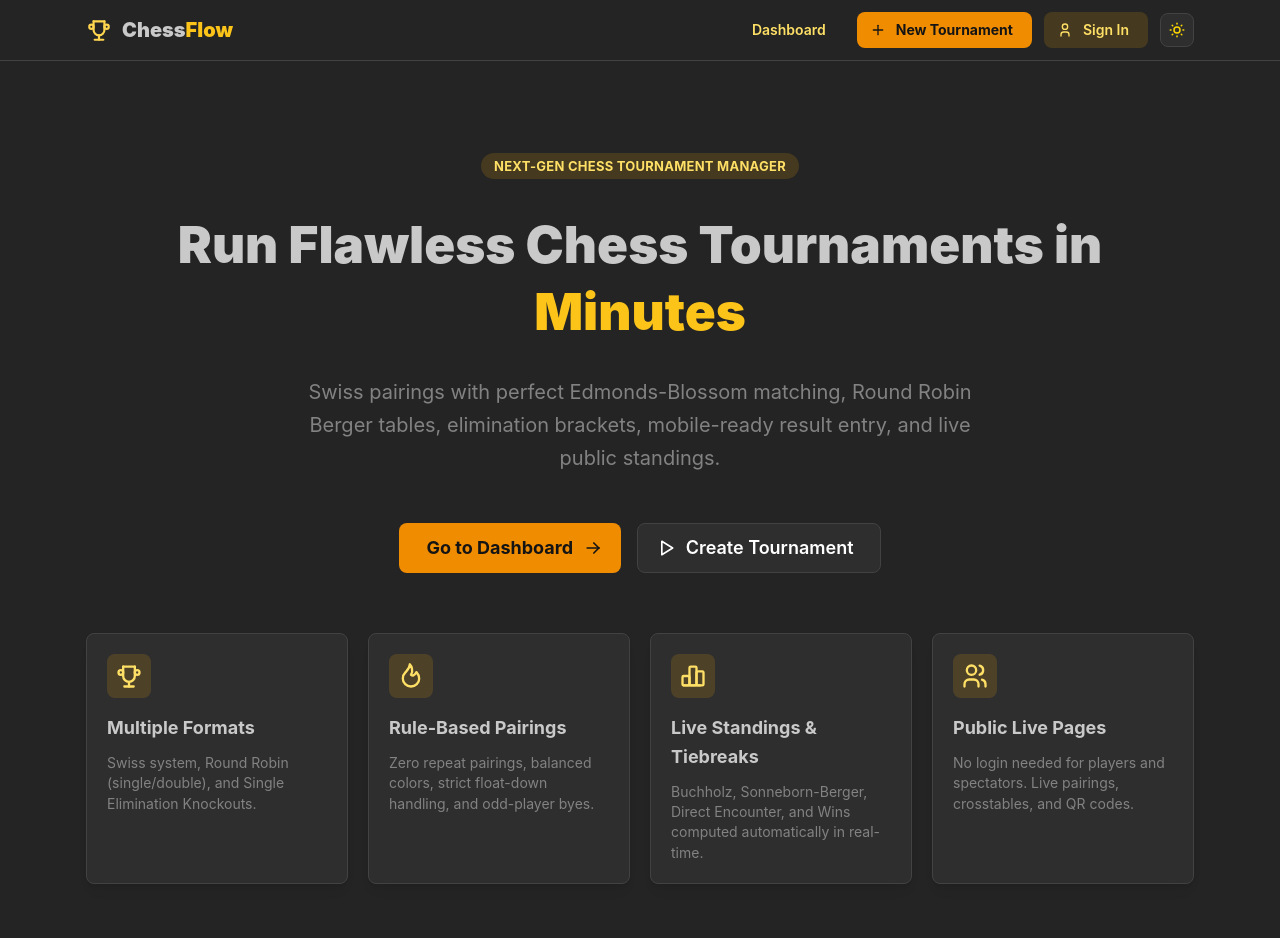
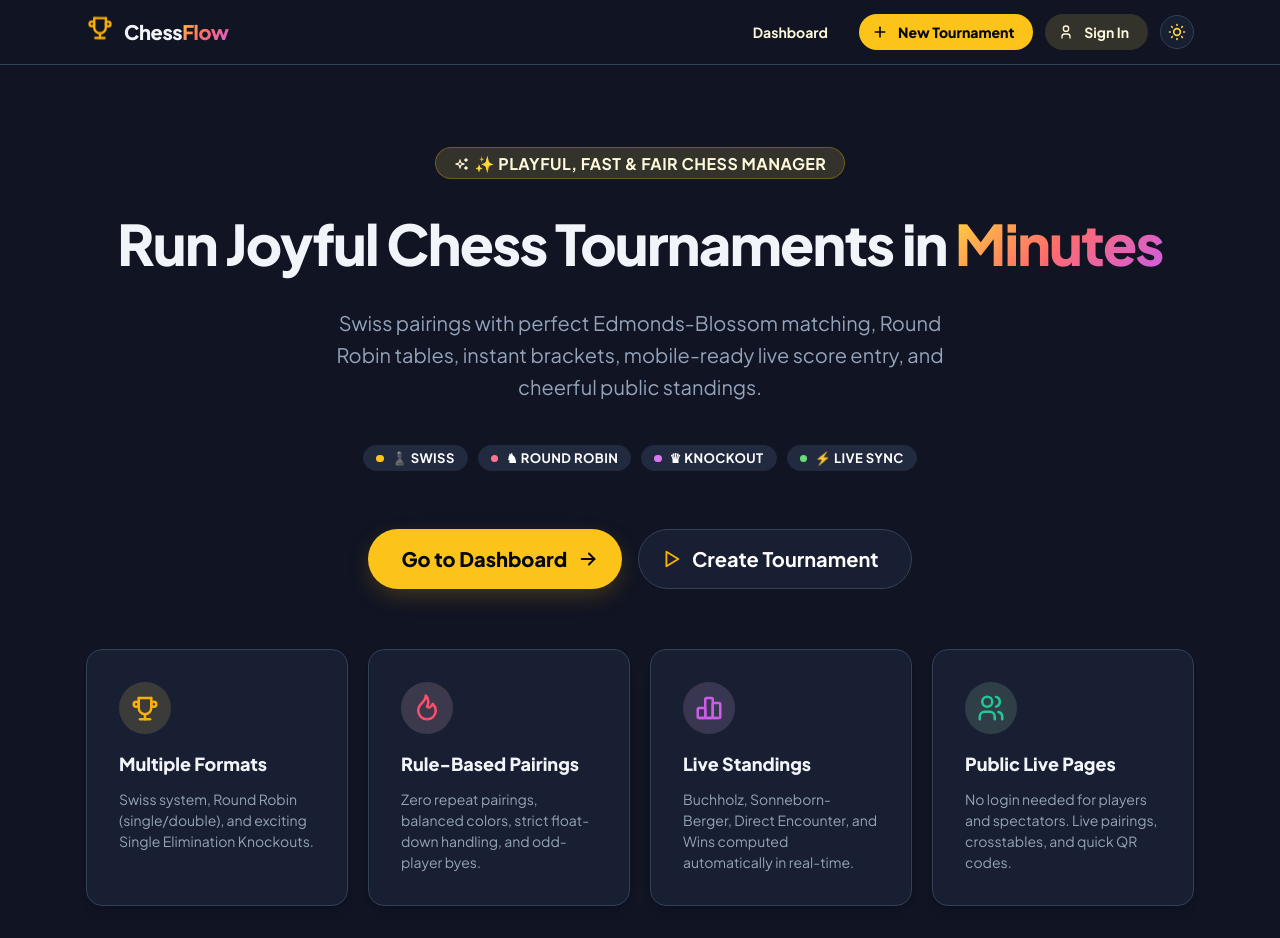
Before and after one commit to Taraldinn/Open-Chess, a Next.js app: page / in a window 1280 px wide. Before the commit the page ends 916 px from the top, so only its background shows below. Built offline with nearby package versions, Linux system fonts and the light colour scheme; no server answers.

Commit message:
initial commit

```diff
--- a/app/page.tsx
+++ b/app/page.tsx
@@ -11,6 +11,7 @@ import {
   SimpleGrid,
   ThemeIcon,
   Badge,
+  Box,
 } from '@mantine/core';
 import {
   IconTrophy,
@@ -19,43 +20,66 @@ import {
   IconChartBar,
   IconArrowRight,
   IconPlayerPlay,
+  IconSparkles,
 } from '@tabler/icons-react';
 import Link from 'next/link';
 
 export default function HomePage() {
   return (
     <Container size="lg" py="xl">
-      <Stack gap="xl" align="center" my={60} ta="center">
-        <Badge size="lg" variant="light" color="yellow">
-          Next-Gen Chess Tournament Manager
+      <Stack gap="xl" align="center" my={50} ta="center">
+        <Badge
+          size="xl"
+          variant="light"
+          color="yellow"
+          radius="xl"
+          leftSection={<IconSparkles size={16} />}
+          style={{ padding: '8px 18px', border: '1px solid rgba(250, 176, 5, 0.3)' }}
+        >
+          ✨ Playful, Fast & Fair Chess Manager
         </Badge>
-        <Title order={1} size="3.2rem" fw={900}>
-          Run Flawless Chess Tournaments in{' '}
-          <Text component="span" c="yellow.5" inherit>
+
+        <Title order={1} size="3.5rem" fw={900} style={{ letterSpacing: '-0.03em', lineHeight: 1.15 }}>
+          Run Joyful Chess Tournaments in{' '}
+          <Text component="span" className="playful-gradient-text" inherit>
             Minutes
           </Text>
         </Title>
-        <Text c="dimmed" size="xl" maw={680}>
-          Swiss pairings with perfect Edmonds-Blossom matching, Round Robin Berger tables,
-          elimination brackets, mobile-ready result entry, and live public standings.
+
+        <Text c="dimmed" size="xl" maw={660} style={{ lineHeight: 1.6 }}>
+          Swiss pairings with perfect Edmonds-Blossom matching, Round Robin tables,
+          instant brackets, mobile-ready live score entry, and cheerful public standings.
         </Text>
-        <Group mt="md">
+
+        {/* Playful Floating Chess Badges */}
+        <Group gap="xs" my="xs">
+          <Badge size="lg" variant="dot" color="yellow">♟️ Swiss</Badge>
+          <Badge size="lg" variant="dot" color="coral">♞ Round Robin</Badge>
+          <Badge size="lg" variant="dot" color="arcadeViolet">♛ Knockout</Badge>
+          <Badge size="lg" variant="dot" color="mintJoy">⚡ Live Sync</Badge>
+        </Group>
+
+        <Group mt="md" gap="md">
           <Link href="/dashboard" style={{ textDecoration: 'none' }}>
             <Button
-              size="lg"
+              size="xl"
               color="yellow"
               c="dark.9"
-              fw={700}
-              rightSection={<IconArrowRight size={20} />}
+              fw={800}
+              radius="xl"
+              rightSection={<IconArrowRight size={22} />}
+              className="playful-card-glow"
             >
               Go to Dashboard
             </Button>
           </Link>
           <Link href="/t/new" style={{ textDecoration: 'none' }}>
             <Button
-              size="lg"
+              size="xl"
               variant="default"
-              leftSection={<IconPlayerPlay size={20} />}
+              radius="xl"
+              fw={700}
+              leftSection={<IconPlayerPlay size={22} color="#fab005" />}
             >
               Create Tournament
             </Button>
@@ -63,52 +87,52 @@ export default function HomePage() {
         </Group>
       </Stack>
 
-      <SimpleGrid cols={{ base: 1, sm: 2, md: 4 }} spacing="lg" mt={50}>
-        <Card shadow="sm" padding="lg" radius="md" withBorder>
-          <ThemeIcon size="xl" radius="md" color="yellow" variant="light" mb="md">
-            <IconTrophy size={28} />
+      <SimpleGrid cols={{ base: 1, sm: 2, md: 4 }} spacing="lg" mt={60}>
+        <Card shadow="sm" padding="xl" radius="lg" withBorder className="playful-hover-card">
+          <ThemeIcon size={52} radius="xl" color="yellow" variant="light" mb="md">
+            <IconTrophy size={30} color="#fab005" />
           </ThemeIcon>
-          <Text fw={700} size="lg" mb="xs">
+          <Text fw={800} size="lg" mb="xs">
             Multiple Formats
           </Text>
-          <Text size="sm" c="dimmed">
-            Swiss system, Round Robin (single/double), and Single Elimination Knockouts.
+          <Text size="sm" c="dimmed" style={{ lineHeight: 1.5 }}>
+            Swiss system, Round Robin (single/double), and exciting Single Elimination Knockouts.
           </Text>
         </Card>
 
-        <Card shadow="sm" padding="lg" radius="md" withBorder>
-          <ThemeIcon size="xl" radius="md" color="yellow" variant="light" mb="md">
-            <IconFlame size={28} />
+        <Card shadow="sm" padding="xl" radius="lg" withBorder className="playful-hover-card">
+          <ThemeIcon size={52} radius="xl" color="coral" variant="light" mb="md">
+            <IconFlame size={30} color="#ff4d6d" />
           </ThemeIcon>
-          <Text fw={700} size="lg" mb="xs">
+          <Text fw={800} size="lg" mb="xs">
             Rule-Based Pairings
           </Text>
-          <Text size="sm" c="dimmed">
+          <Text size="sm" c="dimmed" style={{ lineHeight: 1.5 }}>
             Zero repeat pairings, balanced colors, strict float-down handling, and odd-player byes.
           </Text>
         </Card>
 
-        <Card shadow="sm" padding="lg" radius="md" withBorder>
-          <ThemeIcon size="xl" radius="md" color="yellow" variant="light" mb="md">
-            <IconChartBar size={28} />
+        <Card shadow="sm" padding="xl" radius="lg" withBorder className="playful-hover-card">
+          <ThemeIcon size={52} radius="xl" color="arcadeViolet" variant="light" mb="md">
+            <IconChartBar size={30} color="#cc5de8" />
           </ThemeIcon>
-          <Text fw={700} size="lg" mb="xs">
-            Live Standings & Tiebreaks
+          <Text fw={800} size="lg" mb="xs">
+            Live Standings
           </Text>
-          <Text size="sm" c="dimmed">
+          <Text size="sm" c="dimmed" style={{ lineHeight: 1.5 }}>
             Buchholz, Sonneborn-Berger, Direct Encounter, and Wins computed automatically in real-time.
           </Text>
         </Card>
 
-        <Card shadow="sm" padding="lg" radius="md" withBorder>
-          <ThemeIcon size="xl" radius="md" color="yellow" variant="light" mb="md">
-            <IconUsers size={28} />
+        <Card shadow="sm" padding="xl" radius="lg" withBorder className="playful-hover-card">
+          <ThemeIcon size={52} radius="xl" color="mintJoy" variant="light" mb="md">
+            <IconUsers size={30} color="#20c997" />
           </ThemeIcon>
-          <Text fw={700} size="lg" mb="xs">
+          <Text fw={800} size="lg" mb="xs">
             Public Live Pages
           </Text>
-          <Text size="sm" c="dimmed">
-            No login needed for players and spectators. Live pairings, crosstables, and QR codes.
+          <Text size="sm" c="dimmed" style={{ lineHeight: 1.5 }}>
+            No login needed for players and spectators. Live pairings, crosstables, and quick QR codes.
           </Text>
         </Card>
       </SimpleGrid>
--- /dev/null
+++ b/app/playful.css
@@ -0,0 +1,85 @@
+/* Playful & Jolly Arcade Theme Enhancements */
+
+:root {
+  --font-playful-gradient: linear-gradient(135deg, #ffd43b 0%, #ff6b6b 50%, #cc5de8 100%);
+  --playful-glow: 0 8px 24px -4px rgba(251, 176, 5, 0.25);
+  --playful-glow-coral: 0 8px 24px -4px rgba(255, 107, 107, 0.25);
+}
+
+/* Smooth color-scheme transitions */
+html, body {
+  transition: background-color 0.25s ease, color 0.25s ease;
+}
+
+/* Playful bouncy button micro-interactions */
+.mantine-Button-root {
+  transition: transform 0.15s cubic-bezier(0.34, 1.56, 0.64, 1), box-shadow 0.15s ease, filter 0.15s ease !important;
+}
+
+.mantine-Button-root:not([data-disabled]):hover {
+  transform: translateY(-2px) scale(1.02);
+  filter: brightness(1.05);
+}
+
+.mantine-Button-root:not([data-disabled]):active {
+  transform: translateY(1px) scale(0.98);
+}
+
+/* Playful ActionIcon bouncy micro-interactions */
+.mantine-ActionIcon-root {
+  transition: transform 0.15s cubic-bezier(0.34, 1.56, 0.64, 1), box-shadow 0.15s ease !important;
+}
+
+.mantine-ActionIcon-root:not([data-disabled]):hover {
+  transform: translateY(-2px) scale(1.08);
+}
+
+.mantine-ActionIcon-root:not([data-disabled]):active {
+  transform: translateY(1px) scale(0.95);
+}
+
+/* Cheerful interactive card hover lift */
+.mantine-Card-root {
+  transition: transform 0.2s cubic-bezier(0.34, 1.56, 0.64, 1), box-shadow 0.2s ease, border-color 0.2s ease;
+}
+
+/* Bubbly badge styling */
+.mantine-Badge-root {
+  letter-spacing: 0.03em;
+  text-transform: uppercase;
+  font-weight: 800;
+  transition: transform 0.15s ease;
+}
+
+/* Joyful gradient text helper */
+.playful-gradient-text {
+  background: var(--font-playful-gradient);
+  -webkit-background-clip: text;
+  -webkit-text-fill-color: transparent;
+  display: inline-block;
+}
+
+/* Arcade floating celebration animation */
+@keyframes playful-float {
+  0% { transform: translateY(0px) rotate(0deg); }
+  50% { transform: translateY(-6px) rotate(2deg); }
+  100% { transform: translateY(0px) rotate(0deg); }
+}
+
+.playful-float {
+  display: inline-block;
+  animation: playful-float 3s ease-in-out infinite;
+}
+
+/* Subtle arcade glow card */
+.playful-card-glow {
+  box-shadow: var(--playful-glow);
+}
+
+/* Warm input focus ring */
+.mantine-TextInput-input:focus,
+.mantine-Select-input:focus,
+.mantine-NumberInput-input:focus {
+  border-color: #fab005 !important;
+  box-shadow: 0 0 0 3px rgba(250, 176, 5, 0.2) !important;
+}
--- a/components/chess/StandingsTable.tsx
+++ b/components/chess/StandingsTable.tsx
@@ -33,7 +33,7 @@ export function StandingsTable({ standings, tournamentSlug }: StandingsTableProp
           <Table.Tr key={row.playerId}>
             <Table.Td fw={700}>
               {row.rank === 1 ? (
-                <Badge color="yellow" variant="filled" size="md">
+                <Badge color="yellow" c="dark.9" variant="filled" size="md">
                   🥇 1
                 </Badge>
               ) : row.rank === 2 ? (
@@ -41,7 +41,7 @@ export function StandingsTable({ standings, tournamentSlug }: StandingsTableProp
                   🥈 2
                 </Badge>
               ) : row.rank === 3 ? (
-                <Badge color="orange" variant="filled" size="md">
+                <Badge color="coral" variant="filled" size="md">
                   🥉 3
                 </Badge>
               ) : (
--- a/components/navigation/Navbar.tsx
+++ b/components/navigation/Navbar.tsx
@@ -8,6 +8,7 @@ import {
   useMantineColorScheme,
   useComputedColorScheme,
   Container,
+  Box,
 } from '@mantine/core';
 import {
   IconSun,
@@ -34,22 +35,25 @@ export function Navbar() {
         position: 'sticky',
         top: 0,
         zIndex: 100,
+        backdropFilter: 'blur(8px)',
       }}
     >
-      <Container size="lg" h={60}>
+      <Container size="lg" h={64}>
         <Group justify="space-between" h="100%">
           <Link href="/" style={{ textDecoration: 'none' }}>
-            <Group gap="xs">
-              <IconTrophy size={26} color="#ffd54f" />
-              <Text fw={900} size="xl" c="var(--mantine-color-text)">
-                Chess<Text component="span" c="yellow.5" inherit>Flow</Text>
+            <Group gap="xs" align="center">
+              <Box className="playful-float">
+                <IconTrophy size={28} color="#fab005" />
+              </Box>
+              <Text fw={900} size="xl" c="var(--mantine-color-text)" style={{ letterSpacing: '-0.02em' }}>
+                Chess<Text component="span" className="playful-gradient-text" inherit>Flow</Text>
               </Text>
             </Group>
           </Link>
 
           <Group gap="sm">
             <Link href="/dashboard" style={{ textDecoration: 'none' }}>
-              <Button variant="subtle" size="sm">
+              <Button variant="subtle" size="sm" radius="xl">
                 Dashboard
               </Button>
             </Link>
@@ -58,8 +62,9 @@ export function Navbar() {
                 color="yellow"
                 c="dark.9"
                 size="sm"
-                fw={700}
-                leftSection={<IconPlus size={16} />}
+                radius="xl"
+                fw={800}
+                leftSection={<IconPlus size={16} stroke={2.5} />}
               >
                 New Tournament
               </Button>
@@ -69,12 +74,13 @@ export function Navbar() {
               onClick={toggleColorScheme}
               variant="default"
               size="lg"
+              radius="xl"
               aria-label="Toggle color scheme"
             >
               {computedColorScheme === 'dark' ? (
-                <IconSun size={18} color="gold" />
+                <IconSun size={20} color="#ffd43b" />
               ) : (
-                <IconMoon size={18} />
+                <IconMoon size={20} color="#7950f2" />
               )}
             </ActionIcon>
           </Group>
--- a/theme.ts
+++ b/theme.ts
@@ -1,24 +1,186 @@
 import { createTheme, MantineColorsTuple } from '@mantine/core';
 
-const chessGold: MantineColorsTuple = [
-  '#fff8e1',
-  '#ffecb3',
-  '#ffe082',
-  '#ffd54f',
-  '#ffca28',
-  '#ffc107',
-  '#ffb300',
-  '#ffa000',
-  '#ff8f00',
-  '#ff6f00'
+// Cheerful sunshine honey/amber gold
+const sunshine: MantineColorsTuple = [
+  '#fff9db',
+  '#fff3bf',
+  '#ffe066',
+  '#ffd43b',
+  '#fcc419',
+  '#fab005',
+  '#f59f00',
+  '#f08c00',
+  '#e67700',
+  '#d9480f',
+];
+
+// Playful punchy watermelon/coral for accents
+const coral: MantineColorsTuple = [
+  '#fff0f3',
+  '#ffe3e8',
+  '#ffccd5',
+  '#ffb3c1',
+  '#ff758f',
+  '#ff4d6d',
+  '#c9184a',
+  '#a4133c',
+  '#800f2f',
+  '#590d22',
+];
+
+// Joyful electric violet for arcade highlights
+const arcadeViolet: MantineColorsTuple = [
+  '#f8f0fc',
+  '#f3d9fa',
+  '#eebefa',
+  '#e599f7',
+  '#da77f2',
+  '#cc5de8',
+  '#ae3ec9',
+  '#9c36b5',
+  '#862e9c',
+  '#702688',
+];
+
+// Fresh spring mint for wins & confirmations
+const mintJoy: MantineColorsTuple = [
+  '#ebfbee',
+  '#d3f9d8',
+  '#b2f2bb',
+  '#8ce99a',
+  '#69db7c',
+  '#51cf66',
+  '#40c057',
+  '#37b24d',
+  '#2f9e44',
+  '#2b8a3e',
+];
+
+// Rich, warm cozy indigo-slate dark mode (warm midnight instead of stark cold gray)
+const playfulDark: MantineColorsTuple = [
+  '#f1f5f9', // 0: text primary
+  '#cbd5e1', // 1: text secondary
+  '#94a3b8', // 2: text muted
+  '#64748b', // 3: subtle borders
+  '#334155', // 4: active hover
+  '#222a3f', // 5: input bg / card border
+  '#191f32', // 6: card / paper background
+  '#101423', // 7: body background
+  '#0b0e19', // 8: deep header
+  '#06080f', // 9: lowest floor
 ];
 
 export const theme = createTheme({
   primaryColor: 'yellow',
+  primaryShade: { light: 5, dark: 4 },
   colors: {
-    chessGold,
+    yellow: sunshine,
+    sunshine,
+    coral,
+    arcadeViolet,
+    mintJoy,
+    green: mintJoy,
+    dark: playfulDark,
   },
-  fontFamily: 'Inter, -apple-system, BlinkMacSystemFont, Segoe UI, Roboto, Helvetica, Arial, sans-serif',
-  defaultRadius: 'md',
+  fontFamily:
+    'var(--font-sans), "Plus Jakarta Sans", "Nunito", -apple-system, BlinkMacSystemFont, "Segoe UI", Roboto, sans-serif',
+  headings: {
+    fontFamily:
+      'var(--font-sans), "Plus Jakarta Sans", "Nunito", -apple-system, BlinkMacSystemFont, "Segoe UI", Roboto, sans-serif',
+    fontWeight: '800',
+  },
+  defaultRadius: 'lg',
   cursorType: 'pointer',
+  components: {
+    Button: {
+      defaultProps: {
+        radius: 'xl',
+        fw: 700,
+      },
+    },
+    Badge: {
+      defaultProps: {
+        radius: 'xl',
+        fw: 700,
+      },
+    },
+    Card: {
+      defaultProps: {
+        radius: 'lg',
+        shadow: 'sm',
+        withBorder: true,
+      },
+    },
+    Paper: {
+      defaultProps: {
+        radius: 'lg',
+      },
+    },
+    ActionIcon: {
+      defaultProps: {
+        radius: 'xl',
+      },
+    },
+    TextInput: {
+      defaultProps: {
+        radius: 'md',
+      },
+    },
+    Select: {
+      defaultProps: {
+        radius: 'md',
+      },
+    },
+    Modal: {
+      defaultProps: {
+        radius: 'xl',
+      },
+    },
+    Tabs: {
+      defaultProps: {
+        radius: 'xl',
+      },
+      styles: {
+        tab: {
+          fontWeight: 700,
+          borderRadius: '9999px',
+        },
+      },
+    },
+    Table: {
+      defaultProps: {
+        striped: true,
+        highlightOnHover: true,
+      },
+    },
+    Stepper: {
+      defaultProps: {
+        color: 'yellow',
+        radius: 'xl',
+      },
+    },
+    Switch: {
+      defaultProps: {
+        color: 'yellow',
+        radius: 'xl',
+      },
+    },
+    Radio: {
+      defaultProps: {
+        color: 'yellow',
+      },
+    },
+    Checkbox: {
+      defaultProps: {
+        color: 'yellow',
+        radius: 'md',
+      },
+    },
+    Menu: {
+      defaultProps: {
+        radius: 'lg',
+        shadow: 'md',
+      },
+    },
+  },
 });
```
Also changed, not shown: app/(auth)/login/page.tsx (+6 -1 lines), app/(dashboard)/dashboard/page.tsx (+58 -26 lines), app/layout.tsx (+10 -1 lines), components/chess/PairingBoard.tsx (+9 -9 lines), components/chess/ResultButtons.tsx (+8 -5 lines).
